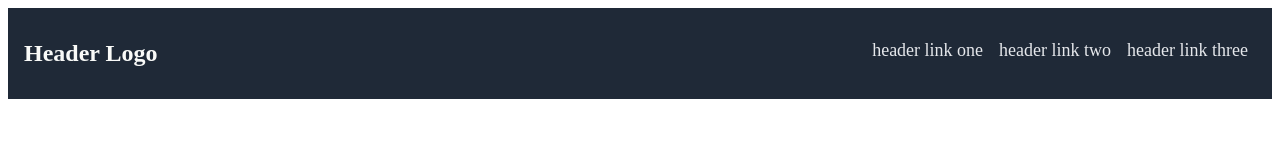
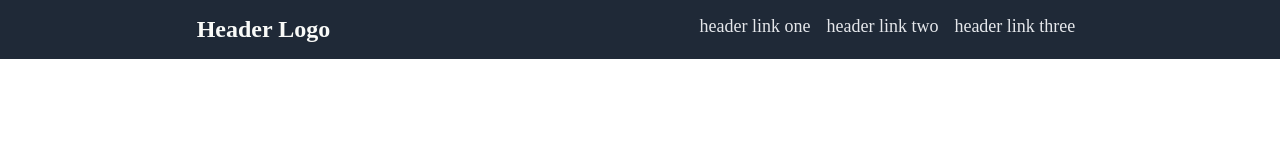
Before and after one commit to davidttpb/landing-page, a plain HTML site: page index.html in a window 1280 px wide. Drawn offline with Linux system fonts and the light colour scheme.

Commit message:
adjusted some properties on the page

```diff
--- a/style.css
+++ b/style.css
@@ -1,16 +1,27 @@
+/* Navigation/header section */
+
+* {
+    margin: 0;
+    padding: 0;
+}
+
 .header {
     display: flex;
     background-color: #1f2937;
     padding: 16px;
+
 }
 
 .logo {
     color: #f9faf8;
     font-size: 24px;
+    margin-left: auto;
+    margin-right: auto;
 }
 
 .nav-links {
     margin-left: auto;
+    margin-right: auto;
 }
 
 a {
```
